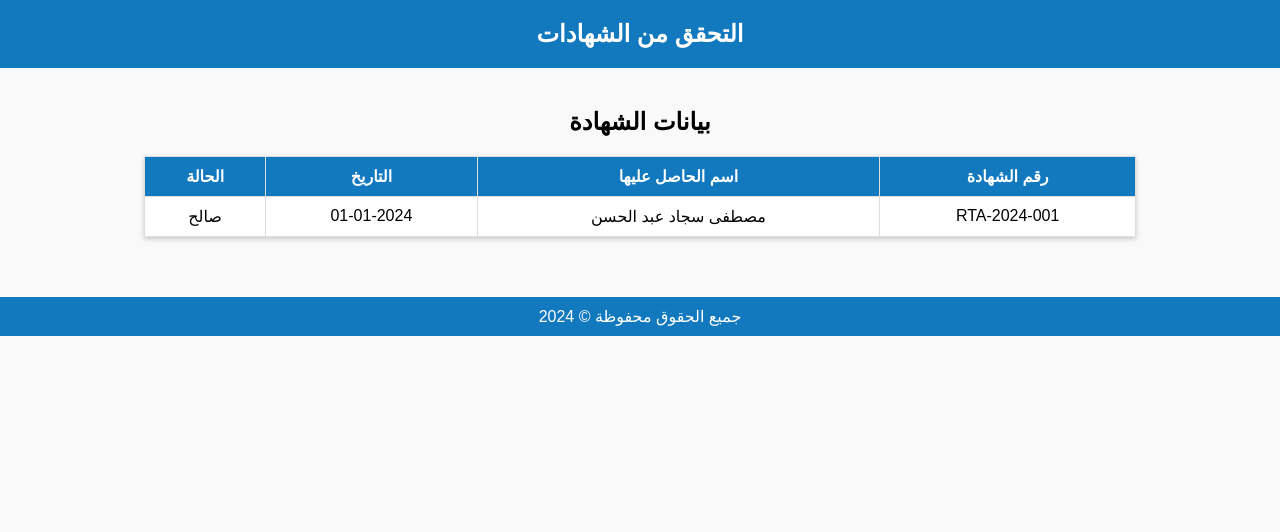
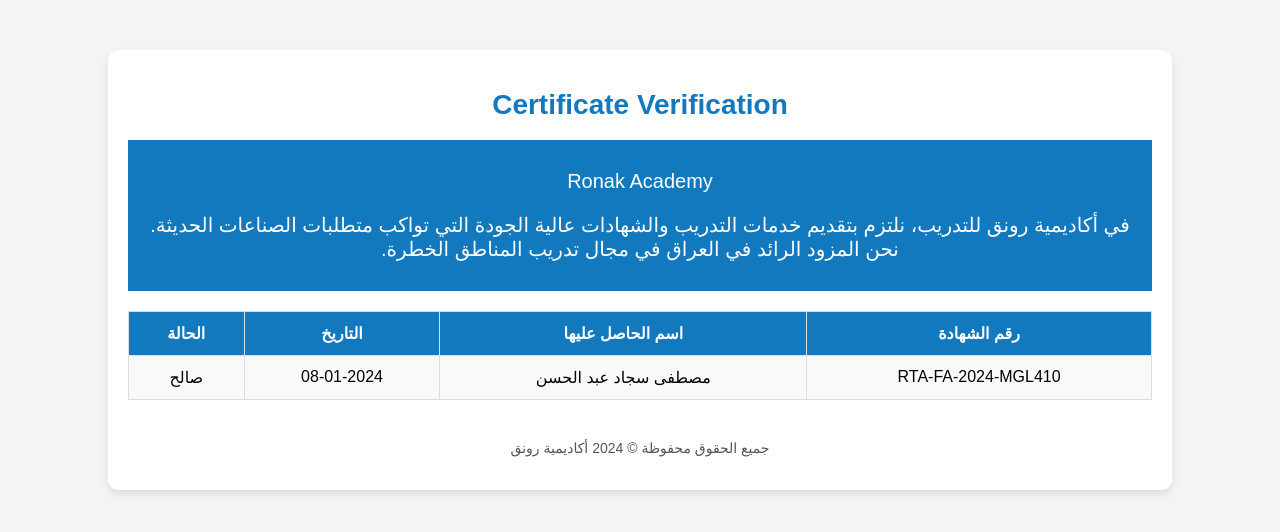
Before and after one commit to Jackson363747/Ronak-AcademyCertificate-Info767jf64fu5tgu6rfy7yyt6ugt67uyt6uyt78iy, a plain HTML site: page index.html in a window 1280 px wide. Drawn offline with Linux system fonts and the light colour scheme.

Commit message:
Update index.html

```diff
--- a/index.html
+++ b/index.html
@@ -3,59 +3,75 @@
 <head>
     <meta charset="UTF-8">
     <meta name="viewport" content="width=device-width, initial-scale=1.0">
-    <title>التحقق من الشهادات</title>
+    <title>Certificate Verification</title>
     <style>
         body {
             font-family: Arial, sans-serif;
+            background-color: #f4f4f4;
             margin: 0;
             padding: 0;
-            text-align: center;
-            background-color: #f9f9f9;
             direction: rtl;
         }
-        header {
+        .container {
+            width: 80%;
+            margin: 0 auto;
+            padding: 20px;
+            background-color: white;
+            border-radius: 10px;
+            box-shadow: 0 4px 8px rgba(0, 0, 0, 0.1);
+            margin-top: 50px;
+        }
+        h1 {
+            text-align: center;
+            color: #1279BE;
+            font-size: 28px;
+        }
+        .certificate-info {
             background-color: #1279BE;
-            color: #fff;
-            padding: 20px 10px;
-        }
-        header h1 {
-            margin: 0;
-            font-size: 24px;
-        }
-        main {
-            padding: 20px;
+            color: white;
+            padding: 10px;
+            text-align: center;
+            margin-bottom: 20px;
+            font-size: 20px;
         }
         table {
-            width: 80%;
-            margin: 20px auto;
+            width: 100%;
             border-collapse: collapse;
-            box-shadow: 0 2px 5px rgba(0, 0, 0, 0.2);
-            background: #fff;
+            margin-top: 20px;
         }
-        table th, table td {
+        table, th, td {
             border: 1px solid #ddd;
-            padding: 10px;
+        }
+        th, td {
+            padding: 12px;
             text-align: center;
+            font-size: 16px;
         }
-        table th {
+        th {
             background-color: #1279BE;
             color: white;
-            font-weight: bold;
+        }
+        td {
+            background-color: #f9f9f9;
         }
         footer {
-            margin-top: 20px;
-            padding: 10px 0;
-            background-color: #1279BE;
-            color: white;
+            text-align: center;
+            margin-top: 40px;
+            font-size: 14px;
+            color: #555;
         }
     </style>
 </head>
 <body>
-    <header>
-        <h1>التحقق من الشهادات</h1>
-    </header>
-    <main>
-        <h2>بيانات الشهادة</h2>
+
+<div class="container">
+    <h1>Certificate Verification</h1>
+
+    <div class="certificate-info">
+        <p>Ronak Academy</p>
+        <p>في أكاديمية رونق للتدريب، نلتزم بتقديم خدمات التدريب والشهادات عالية الجودة التي تواكب متطلبات الصناعات الحديثة. نحن المزود الرائد في العراق في مجال تدريب المناطق الخطرة.</p>
+    </div>
+
     <table>
         <tr>
             <th>رقم الشهادة</th>
@@ -64,15 +80,17 @@
             <th>الحالة</th>
         </tr>
         <tr>
-                <td>RTA-2024-001</td>
+            <td>RTA-FA-2024-MGL410</td>
             <td>مصطفى سجاد عبد الحسن</td>
-                <td>01-01-2024</td>
+            <td>08-01-2024</td>
             <td>صالح</td>
         </tr>
     </table>
-    </main>
+
     <footer>
-        جميع الحقوق محفوظة © 2024
+        <p>جميع الحقوق محفوظة &copy; 2024 أكاديمية رونق</p>
     </footer>
+</div>
+
 </body>
 </html>
```
Lines whose indentation alone changed are shown as unchanged.
